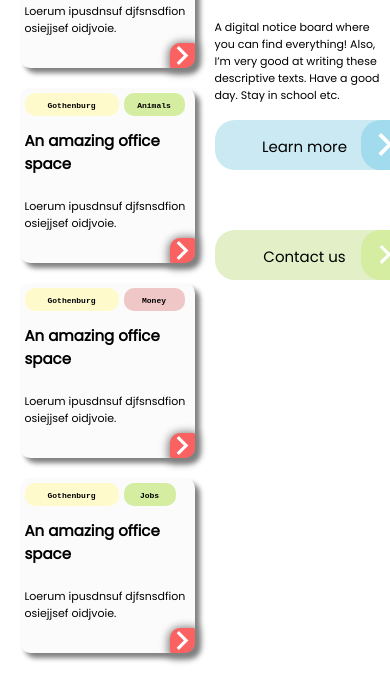
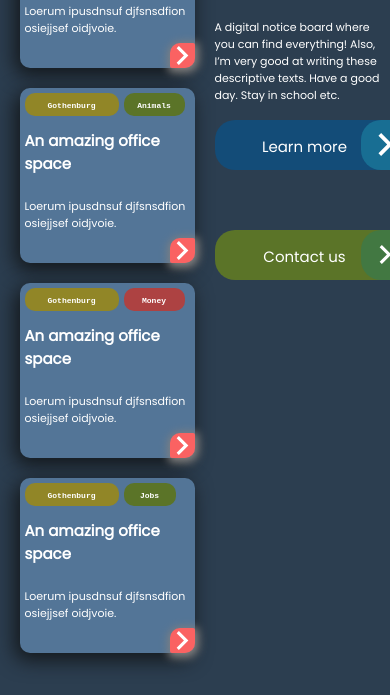
Before and after one commit to lucasackerberg/noticify, a plain HTML site: page index.html in a window 390 px wide. Shown: the part 267-962 px from the top of the page. Drawn offline with Linux system fonts and the dark colour scheme.

Commit message:
Added media queries
Added dark mode in media queries if the user prefers that.

```diff
--- a/index.html
+++ b/index.html
@@ -86,7 +86,7 @@
                 </div>
             </div>
             <div class="right">
-                <h1>Welcome to Noticify!</h1>
+                <h1>Welcome to <span style="color:#fa6262">Noticify</span>!</h1>
                 <p>A digital notice board where you can find everything! Also, I’m very good at writing these descriptive texts. Have a good day. Stay in school etc.</p>
                 <div class="buttons">
                     <div class="buttonblue"><p>Learn more</p>
--- a/style.css
+++ b/style.css
@@ -8,6 +8,14 @@
     --font-color: #000;
     --blue-solid: #a1dbed;
     --green-solid: #d4eda1;
+    --bg-graydark: #2c3e50;
+    --font-colordark: #fff;
+    --darkmodeblue: #134c78;
+    --darkmodegreen: #5b7428;
+    --darkmodered: #ad4242;
+    --darkmodeyellow: #918627;
+    --bluedark: rgb(24, 110, 147);
+    --greendark: rgb(66, 120, 66);
   }
 
 * {
@@ -21,6 +29,8 @@ body {
     margin-bottom: 0px;
     height: 100vh;
     width: 100vw;
+    background-color: var(--bg-gray);
+    color: var(--font-color);
 }
 
 h2 {
@@ -273,6 +283,94 @@ main {
     background-color: rgb(24, 110, 147);
 }
 
+@media (prefers-color-scheme: dark ){
+    body {
+        font-family: 'Poppins', sans-serif;
+        margin: 0px;
+        margin-top: 0px;
+        margin-bottom: 0px;
+        height: 100vh;
+        width: 100vw;
+        background-color: var(--bg-graydark);
+        color: var(--font-colordark);
+    }
+
+    h2 {
+        font-size: 24px;
+        font-weight: 800;
+        color: var(--font-colordark);
+    }
+
+    p {
+        font-size: 11px;
+        color: var(--font-colordark);
+    }
+
+    .arrow-button-right {
+        background-color: var(--bluedark);
+    }
+
+    .arrow-button-right:hover {
+        background-color: var(--blue-solid);
+    }
+
+    .arrow-button-rightyellow {
+        background-color: var(--greendark);
+    }
+
+    .arrow-button-rightyellow:hover {
+        background-color: var(--green-solid);
+    }
+
+    .container .left .card {
+        background-color: #537597;
+        box-shadow: -4px 6px 20px 1px #13171a;
+    }
+
+    .buttonarrow {
+        box-shadow: -4px 6px 20px 1px #13171a;
+        background-color: var(--darkmodered);
+    }
+
+    .tagbox .gothenburg {
+        background-color: var(--darkmodeyellow);
+    }
+
+    .tagbox .money {
+        background-color: var(--darkmodered);
+    }
+
+    .tagbox .animals {
+        background-color: var(--darkmodegreen);
+    }
+
+    .tagbox .office {
+        background-color: var(--darkmodeblue);
+    }
+
+    .tagbox .jobs {
+        background-color: var(--darkmodegreen);
+    }
+
+    .buttonblue {
+        background-color: var(--darkmodeblue);
+    }
+
+    .buttonyellow {
+        background-color: var(--darkmodegreen);
+    }
+
+    nav h2 a {
+        color: var(--font-colordark);
+    }
+
+    .container .right h1:hover {
+    transform: scale(1.2);
+    transition-duration: 0.2s;
+    color: var(--font-colordark);
+    }
+}
+
 @media (max-width: 900px) {
     .container .right h1 {
         font-size: 35px;
```
